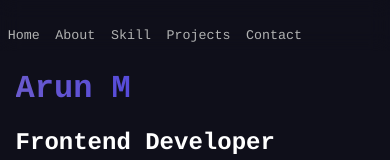
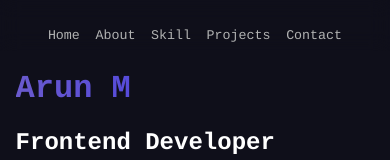
Before and after one commit to Arunitdy/portfolio-2.0, a React (Vite) app in the folder portfolio/: page / in a window 390 px wide. Shown: the top 160 px of the page. Built offline with nearby package versions, Linux system fonts and the light colour scheme.

Commit message:
adjust header alignment for improved layout in Profile.css

```diff
--- a/portfolio/src/All/Profile.css
+++ b/portfolio/src/All/Profile.css
@@ -249,8 +249,7 @@
 
     .header {
         padding-top: 20px;
-        align-items: center;
-        justify-content: space-between;
+        justify-content: center;
     }
     .header h1 {
         display:none;
```
